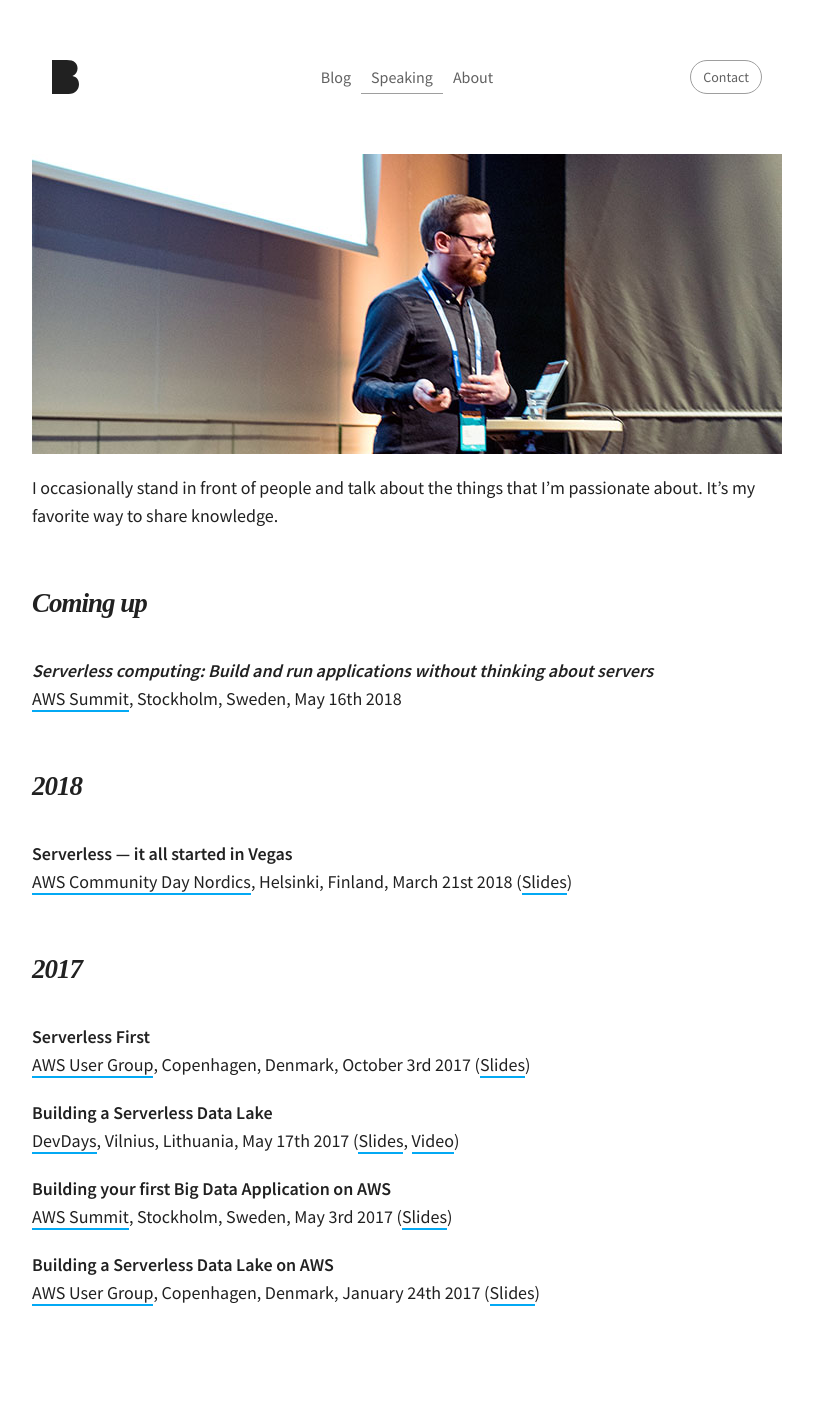
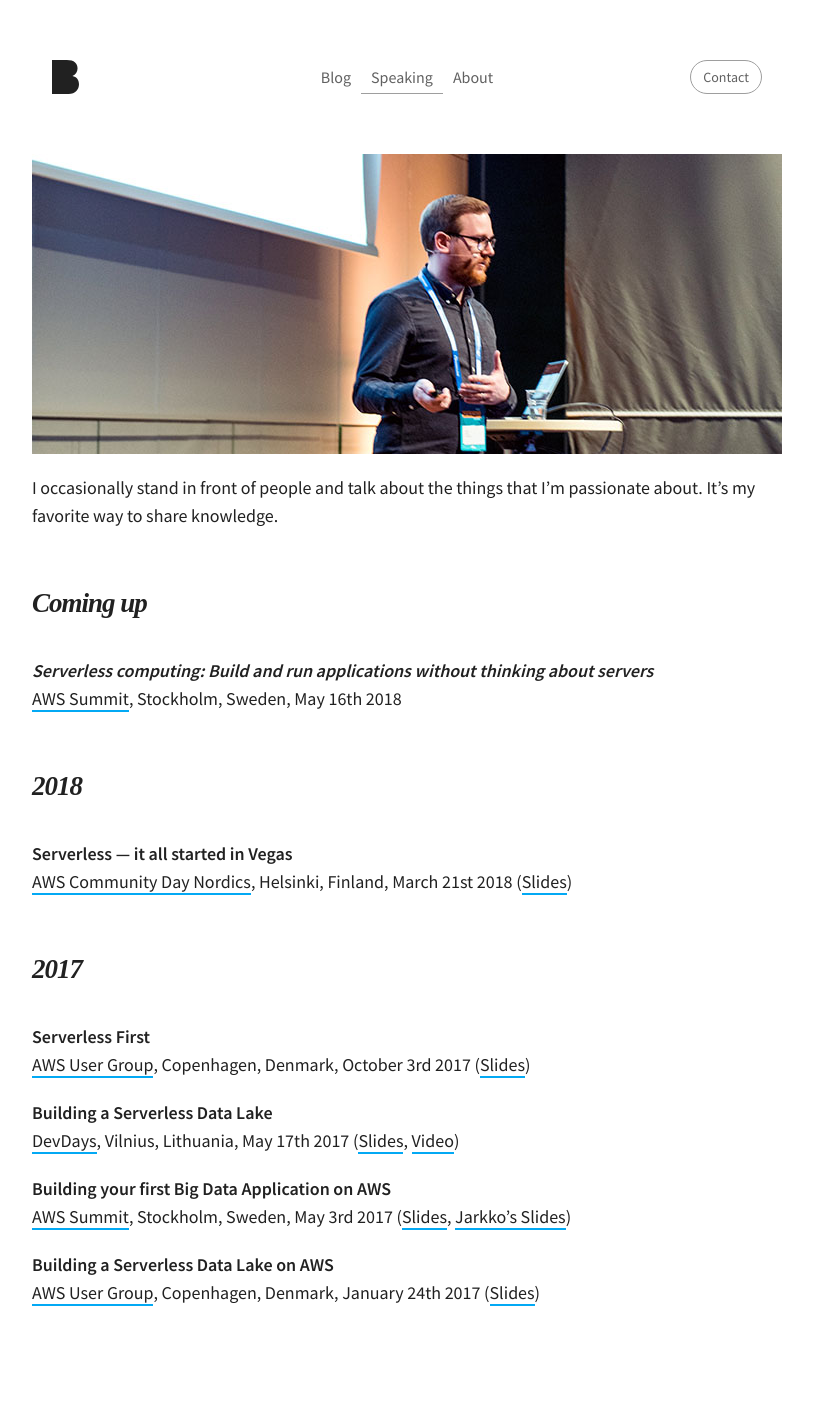
Before and after one commit to martinbuberl/martinbuberl.github.io, a Jekyll site: the page built from speaking.md, in a window 1280 px wide. Shown: the whole page, without its empty margins (233-1046 px from the left). Built offline with Jekyll 4.4.1, drawn with Linux system fonts in a browser that asks for light colours; nearby versions of some CDN libraries; some web fonts are replaced.

Commit message:
Added Jarkko's slides

```diff
--- a/speaking.md
+++ b/speaking.md
@@ -28,7 +28,7 @@ I occasionally stand in front of people and talk about the things that I'm passi
 [DevDays](http://devdays.lt/), Vilnius, Lithuania, May 17th 2017 ([Slides](https://goo.gl/sCWDrR), [Video](https://youtu.be/eZcgt0XaDfI))
 
 **Building your first Big Data Application on AWS**<br/>
-[AWS Summit](https://aws.amazon.com/summits/stockholm/agenda/), Stockholm, Sweden, May 3rd 2017 ([Slides](https://goo.gl/GyteT7))
+[AWS Summit](https://aws.amazon.com/summits/stockholm/agenda/), Stockholm, Sweden, May 3rd 2017 ([Slides](https://goo.gl/GyteT7), [Jarkko's Slides](https://www.slideshare.net/AmazonWebServices/building-your-first-big-data-application-on-aws-75668907))
 
 **Building a Serverless Data Lake on AWS**<br/>
 [AWS User Group](https://www.meetup.com/Copenhagen-AWS-User-Group/events/236413711/), Copenhagen, Denmark, January 24th 2017 ([Slides](https://goo.gl/aRvQMj))
```
